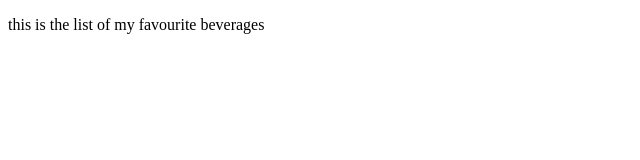
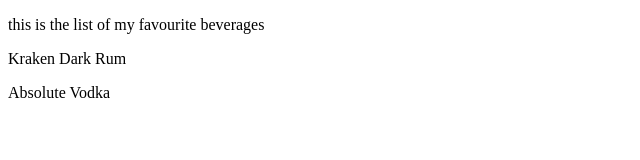
Before and after one commit to WaracleAcademy/modern-javascript-002-SamGrant98, a plain HTML site: page index.html in a window 1280 px wide. Shown: the whole page, without its empty margins (0-640 px from the left). Drawn offline with Linux system fonts and the light colour scheme.

Commit message:
Update index.html

```diff
--- a/index.html
+++ b/index.html
@@ -6,5 +6,7 @@
     </head>
     <body>
     <p> this is the list of my favourite beverages<?p>
+    <p> Kraken Dark Rum<?p>
+    <p> Absolute Vodka<?p>
   </body>
 </html>
```
